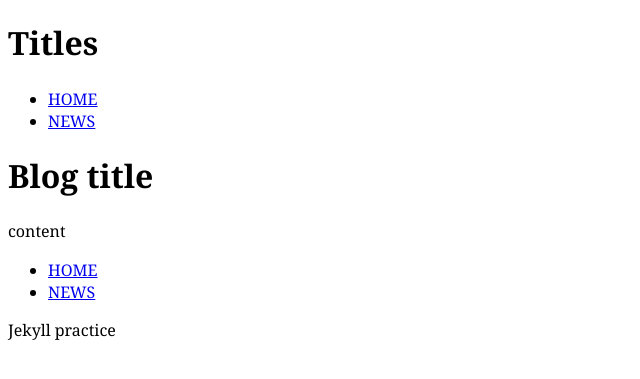
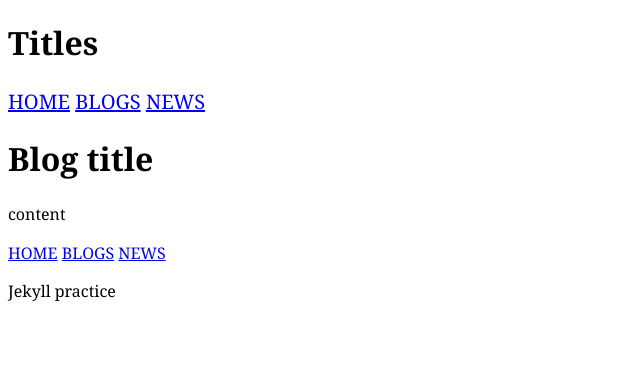
Before and after one commit to Xiaolei-Shawn/jekyll-blog-practice, a Jekyll site: the page built from index.html, in a window 1280 px wide. Shown: the top 379 px of the page, without its empty margins (0-640 px from the left). Built offline with Jekyll 4.4.1, drawn with Linux system fonts in a browser that asks for light colours; Markdown is read by kramdown in place of the engine named in the settings.

Commit message:
Enable highlight feature

```diff
--- a/_includes/nav.html
+++ b/_includes/nav.html
@@ -1,6 +1,7 @@
 <nav>
-		<ul>
-			<li><a href="{{site.baseurl}}/index/">HOME</a></li>
-			<li><a href="{{site.baseurl}}/news/">NEWS</a></li>
+		<ul class="nav {{include.navclass}}">
+			<li><a href="{{site.baseurl}}/index/" class="{% if page.url == '/index.html' %}current{% endif %}">HOME</a></li>
+			<li><a href="{{site.baseurl}}/blogs/" class="{% if page.url == '/blogs.html' %}current{% endif %}">BLOGS</a></li>
+			<li><a href="{{site.baseurl}}/news/" class="{% if page.url == '/news.html' %}current{% endif %}">NEWS</a></li>
 		</ul>
 	</nav>
```
Also changed, not shown: blogs.html (added, +13 -0 lines).
